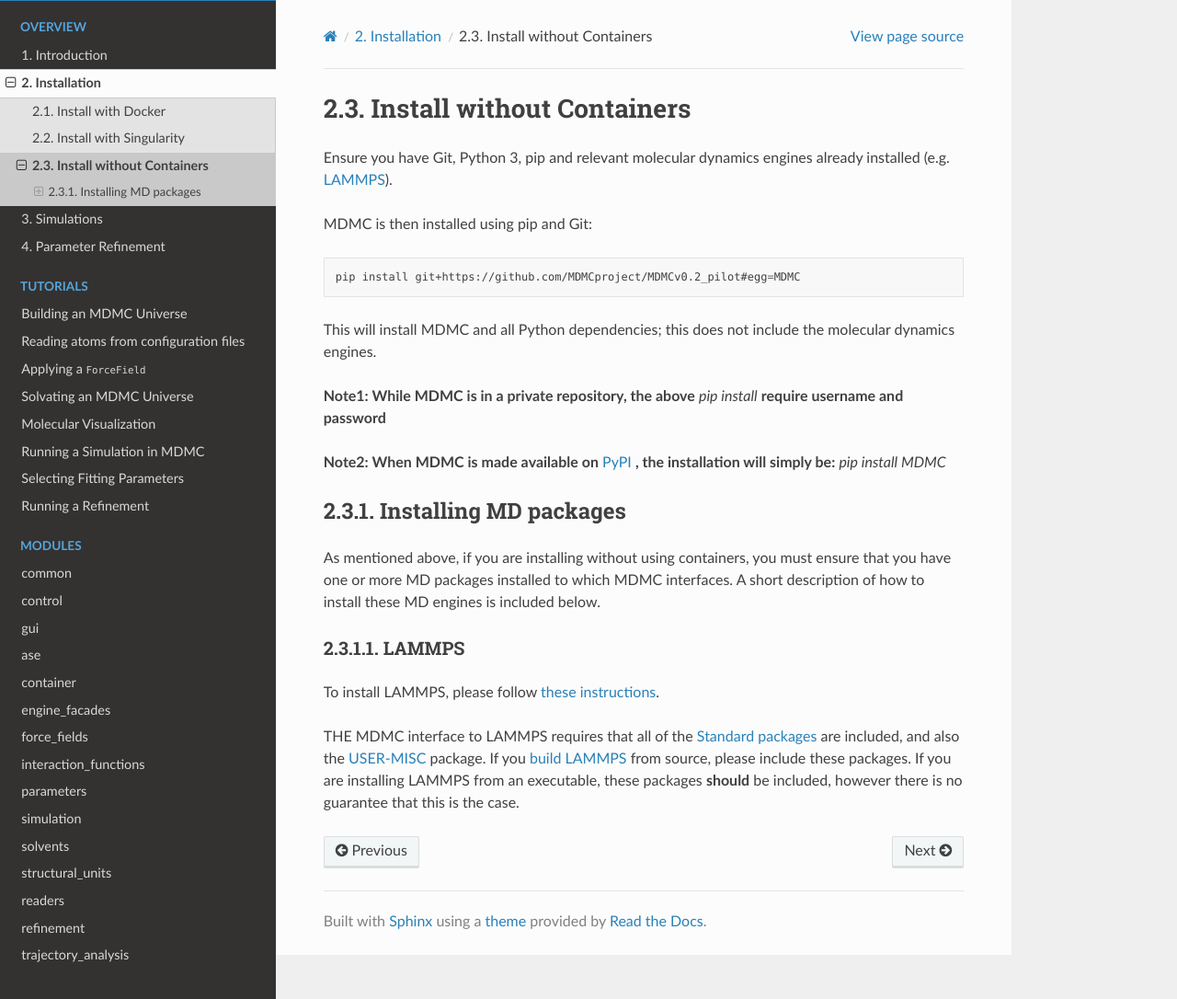
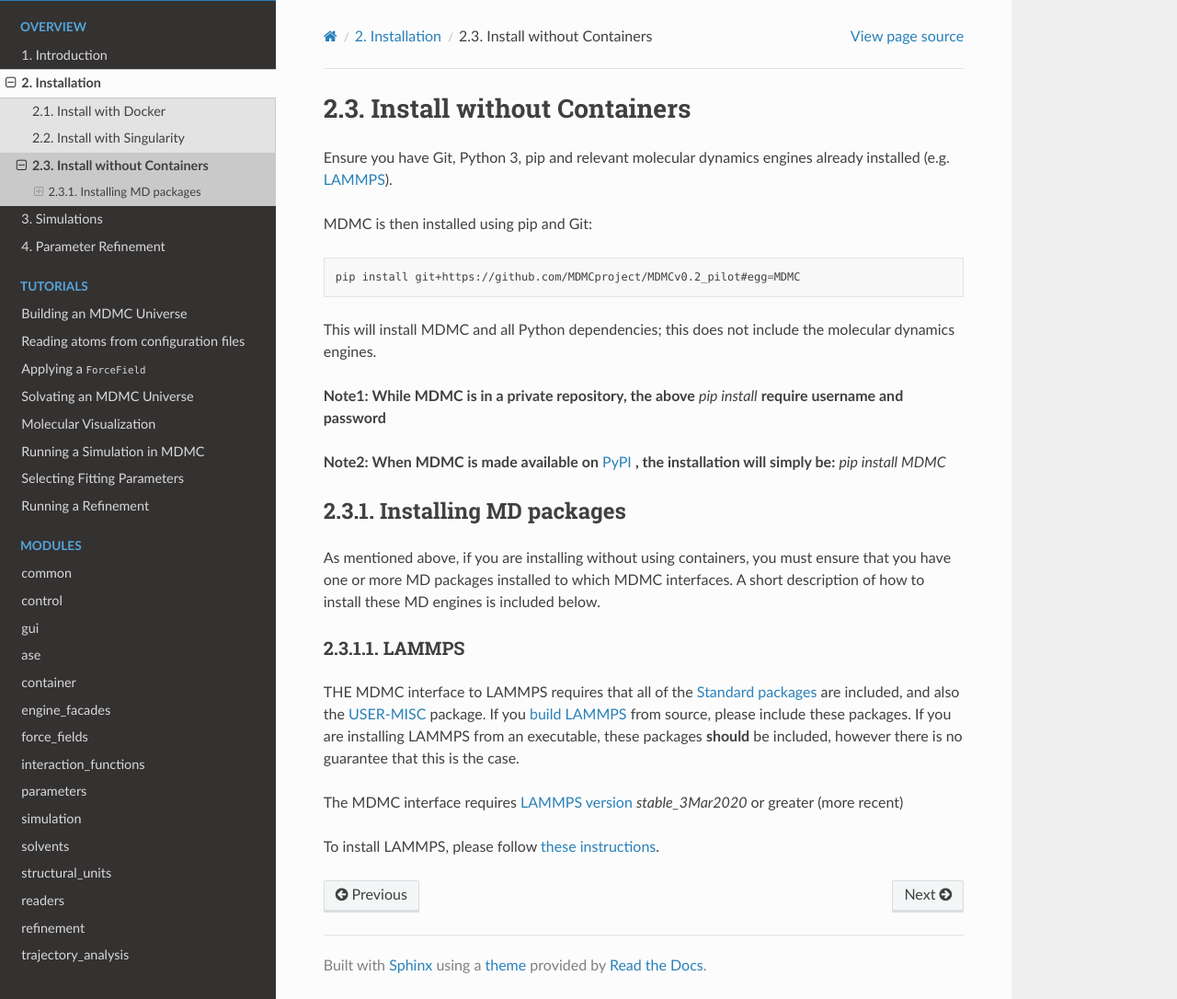
Before and after one commit to ISISNeutronMuon/MDMC, a Sphinx documentation site: the page built from doc/pages/installation/containerless.rst, in a window 1280 px wide and 1086 px high. Shown: the whole window at 92% size. Built offline with Sphinx 7.4.7 and the Read the Docs theme 2.0.0, drawn with Linux system fonts in a browser that asks for light colours.

Commit message:
Amended LAMMPS installation instructions

```diff
--- a/doc/pages/installation/containerless.rst
+++ b/doc/pages/installation/containerless.rst
@@ -29,11 +29,14 @@ A short description of how to install these MD engines is included below.
 
 LAMMPS
 ^^^^^^
-To install LAMMPS, please follow `these instructions <https://lammps.sandia.gov/doc/Install_linux.html>`_.
-
 THE MDMC interface to LAMMPS requires that all of the `Standard packages <https://lammps.sandia.gov/doc/Packages_standard.html>`_ are
 included, and also the `USER-MISC <https://lammps.sandia.gov/doc/Packages_details.html#pkg-user-misc>`_
 package.  If you `build LAMMPS <https://lammps.sandia.gov/doc/Build.html>`_ from
 source, please include these packages.  If you are installing LAMMPS from an
 executable, these packages **should** be included, however there is no guarantee
 that this is the case.
+
+The MDMC interface requires `LAMMPS version <https://lammps.sandia.gov/download.html>`_
+*stable_3Mar2020* or greater (more recent)
+
+To install LAMMPS, please follow `these instructions <https://lammps.sandia.gov/doc/Install_linux.html>`_.
```
